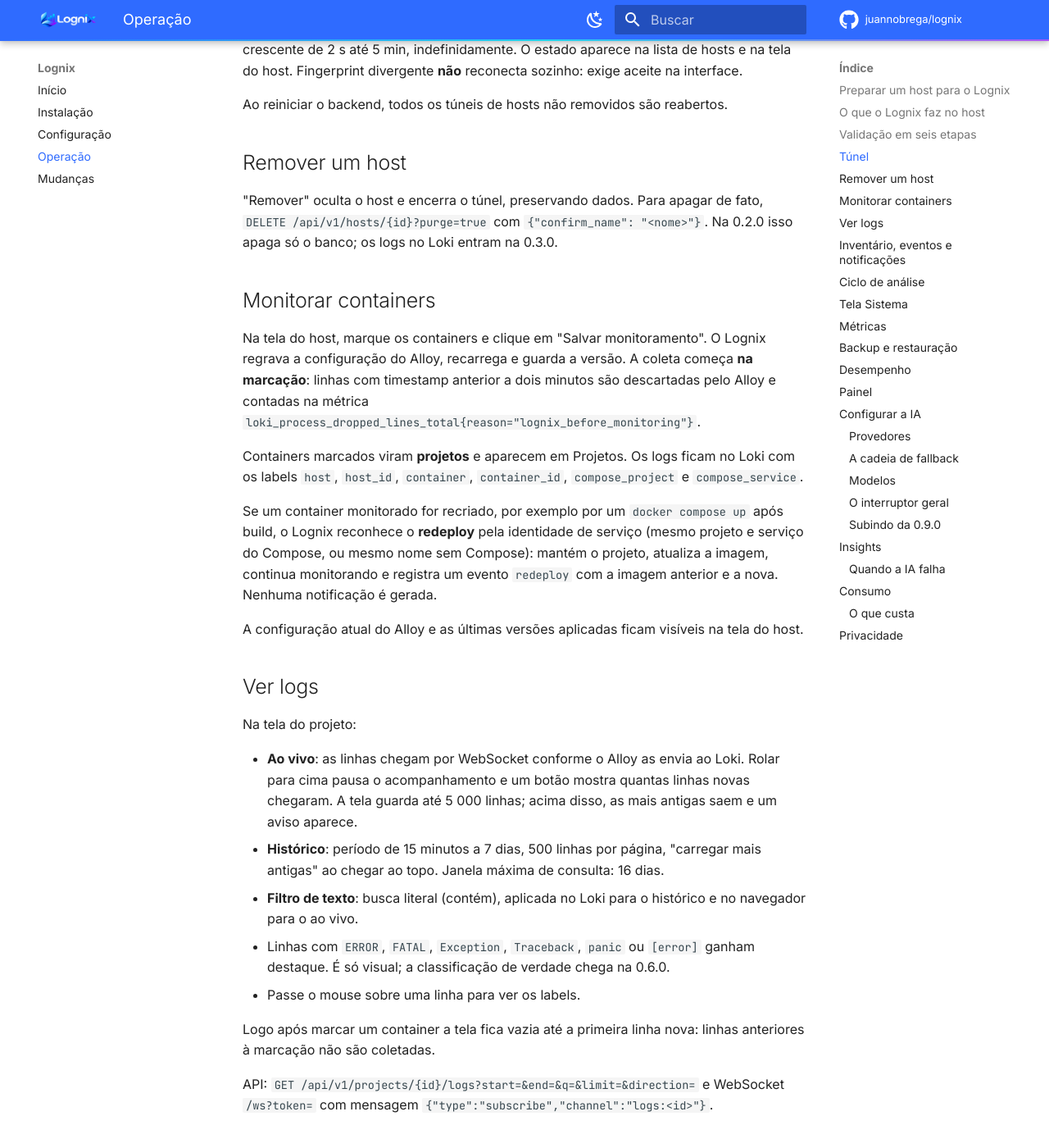
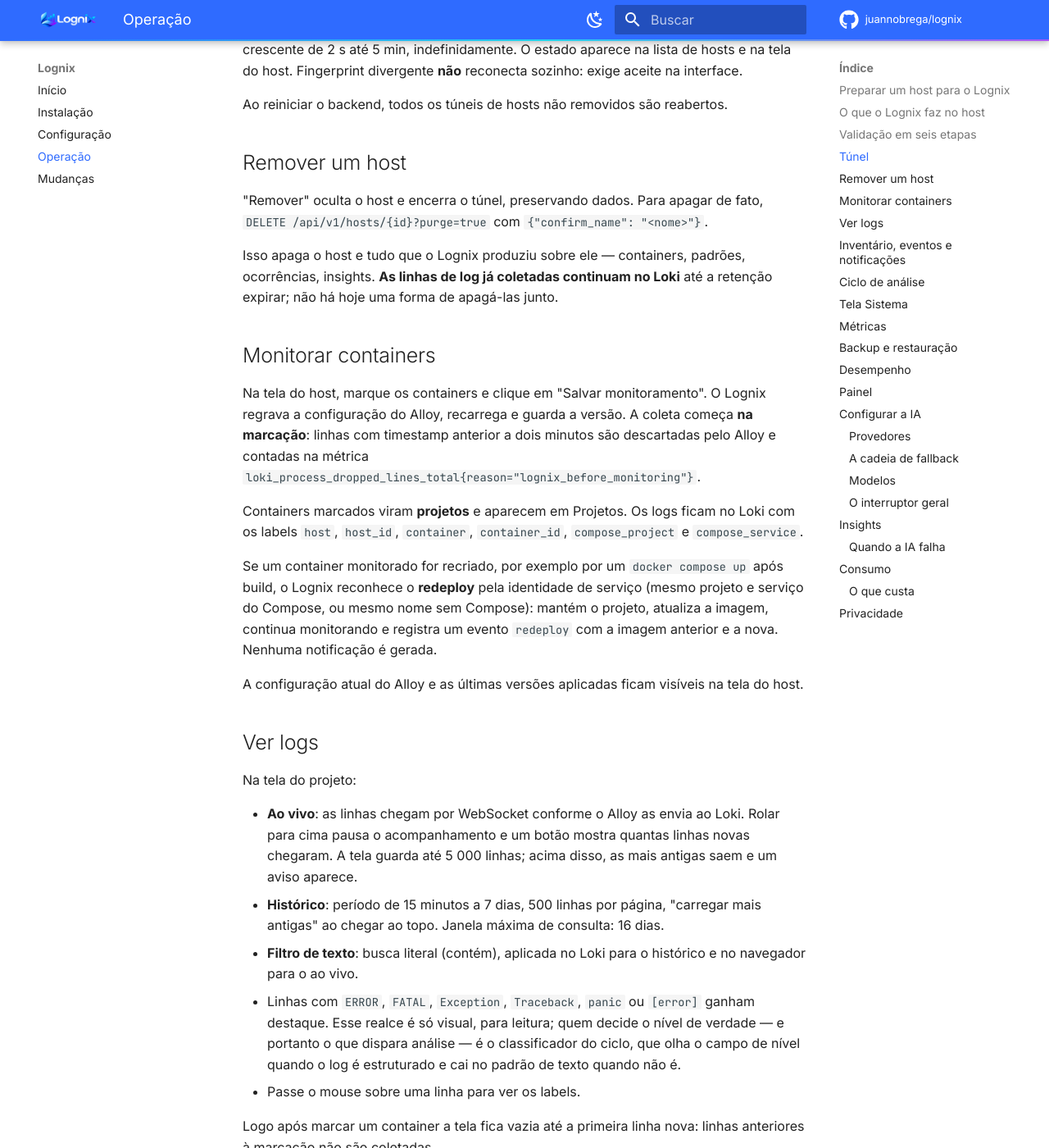
Before and after one commit to juannobrega/lognix, an MkDocs documentation site: the page built from .documentation/Software/Operação.md, in a window 1280 px wide and 1400 px high, scrolled down 1652 px. Shown: the whole window at 82% size. Built offline with MkDocs 1.6.1 and Material for MkDocs 9.7.7, drawn with Linux system fonts in a browser that asks for light colours; comment, search, counter and statistics services are not loaded; some of the changed text lies outside the part shown.

Commit message:
docs: tira processo interno das páginas públicas — e duas delas mentiam
Fases e ADRs são refinamento interno e não vão para quem usa. Mas ao
caçar as referências achei duas que não eram só inadequadas: estavam
erradas.

- "Na 0.2.0 isso apaga só o banco; os logs no Loki entram na 0.3.0."
  A 0.3.0 saiu e não apaga: conferi no código, o purge remove o host e o
  que o Lognix produziu, e as linhas ficam no Loki até a retenção
  expirar. A doc prometia um comportamento que não existe. Agora diz o
  que acontece de verdade, inclusive que não há como apagá-las junto.
- "a classificação de verdade chega na 0.6.0." Chegou faz tempo. O
  trecho passa a explicar a diferença entre o realce visual na tela de
  logs e o classificador do ciclo, que é o que decide o que vira análise.

Saiu também a seção "Subindo da 0.9.0": a 1.0.0 é a primeira versão
pública, então ninguém está migrando de uma versão que nunca foi
publicada.

No README do repositório, a tabela de documentação e o parágrafo sobre a
regra de planejamento deram lugar a um link para o site. Quem for
contribuir chega nesse material pelo repositório.

Co-Authored-By: Claude Opus 5 <noreply@anthropic.com>

```diff
--- a/.documentation/Software/Operação.md
+++ b/.documentation/Software/Operação.md
@@ -52,8 +52,11 @@ Ao reiniciar o backend, todos os túneis de hosts não removidos são reabertos.
 ## Remover um host
 
 "Remover" oculta o host e encerra o túnel, preservando dados. Para apagar de fato,
-`DELETE /api/v1/hosts/{id}?purge=true` com `{"confirm_name": "<nome>"}`. Na 0.2.0 isso apaga só o
-banco; os logs no Loki entram na 0.3.0.
+`DELETE /api/v1/hosts/{id}?purge=true` com `{"confirm_name": "<nome>"}`.
+
+Isso apaga o host e tudo que o Lognix produziu sobre ele — containers, padrões, ocorrências,
+insights. **As linhas de log já coletadas continuam no Loki** até a retenção expirar; não há hoje
+uma forma de apagá-las junto.
 
 ## Monitorar containers
 
@@ -83,8 +86,10 @@ Na tela do projeto:
   chegar ao topo. Janela máxima de consulta: 16 dias.
 - **Filtro de texto**: busca literal (contém), aplicada no Loki para o histórico e no navegador para
   o ao vivo.
-- Linhas com `ERROR`, `FATAL`, `Exception`, `Traceback`, `panic` ou `[error]` ganham destaque. É só
-  visual; a classificação de verdade chega na 0.6.0.
+- Linhas com `ERROR`, `FATAL`, `Exception`, `Traceback`, `panic` ou `[error]` ganham destaque.
+  Esse realce é só visual, para leitura; quem decide o nível de verdade — e portanto o que
+  dispara análise — é o classificador do ciclo, que olha o campo de nível quando o log é
+  estruturado e cai no padrão de texto quando não é.
 - Passe o mouse sobre uma linha para ver os labels.
 
 Logo após marcar um container a tela fica vazia até a primeira linha nova: linhas anteriores à
@@ -325,12 +330,6 @@ Na mesma tela ficam os limites por chamada — tokens de entrada, tokens de saí
 O aviso sobre dados sensíveis fica fixo no topo da tela de Provedores: trechos de log saem para o
 provedor escolhido e para o fabricante do modelo, sem redação automática nesta versão.
 
-### Subindo da 0.9.0
-
-Quem já tinha a chave do OpenRouter configurada não reconfigura nada. Na primeira subida, a chave vira
-um provedor OpenRouter habilitado, com o modelo que estava escolhido, e a configuração antiga é
-apagada.
-
 ## Insights
 
 Com a IA ativa, cada ocorrência detectada pelo ciclo vira um insight. O caminho é sempre o mesmo:
```
Also changed, not shown: README.md (+3 -17 lines), 1 other file.
